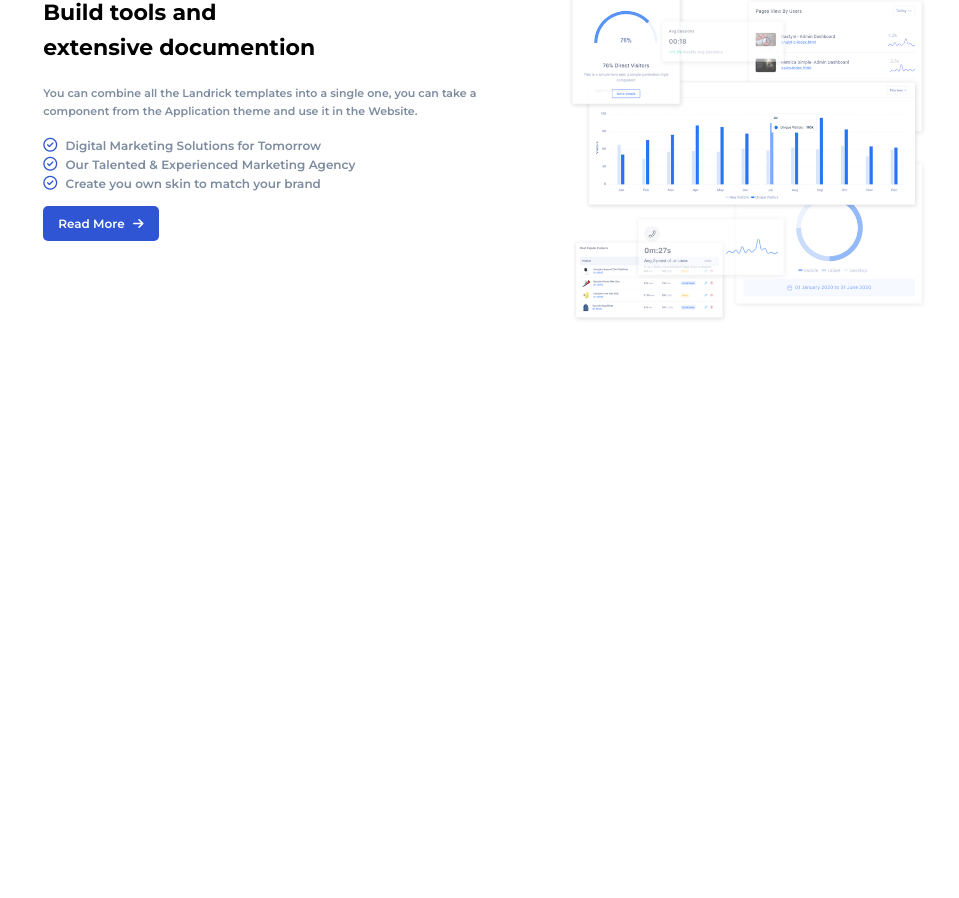
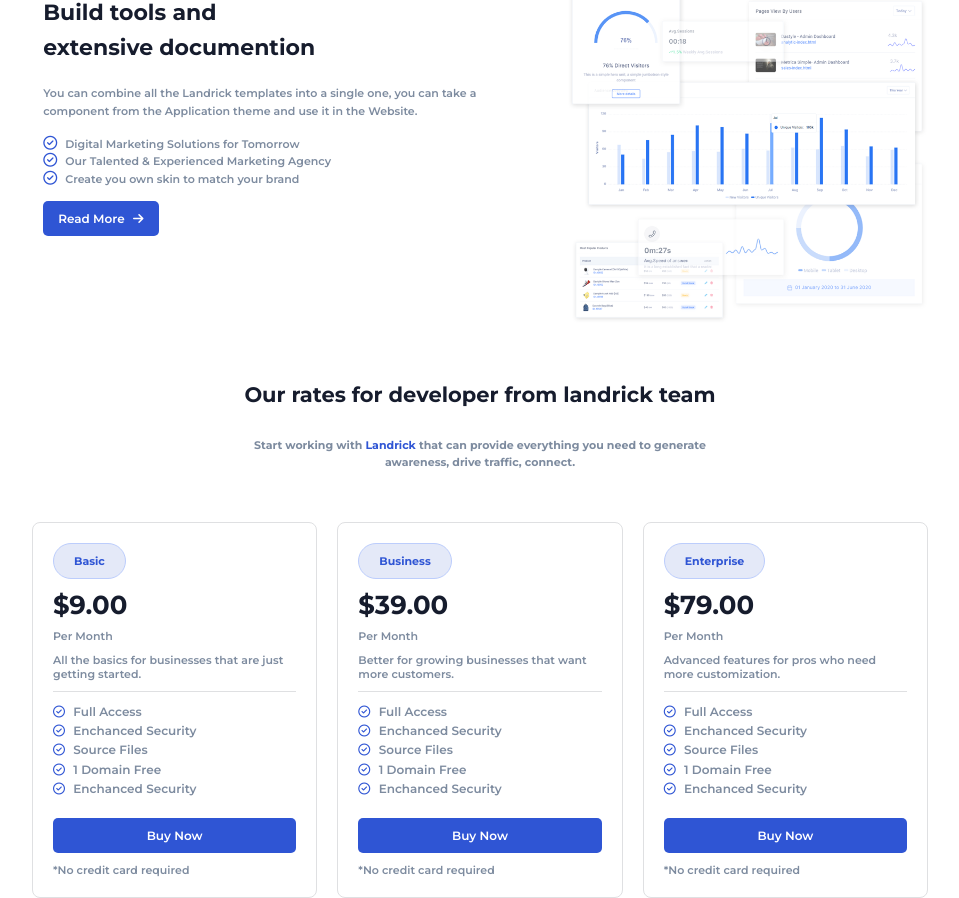
Before and after one commit to fabiodigiacomopepe/proj-html-vuejs, a Vue app: page / in a window 1280 px wide. Shown: the part 1591-2489 px from the top of the page, without its empty margins (160-1119 px from the left). Before the commit the page ends 1938 px from the top, so only its background shows below. Built offline with nearby package versions, Linux system fonts and the light colour scheme.

Commit message:
Add price section on PageMain

```diff
--- a/src/components/PageHeader.vue
+++ b/src/components/PageHeader.vue
@@ -141,6 +141,10 @@ header {
             font-size: 12px;
             font-weight: bold;
 
+            a {
+                color: #5c6675;
+            }
+
             .navActive {
                 color: $colore_primario;
             }
@@ -194,20 +198,14 @@ header {
             width: 55%;
 
             .tag {
-                color: $colore_primario;
-                background-color: #e4e9f8;
-                border: 1px solid #bccdfc;
-                padding: 5px 8px;
-                border-radius: 15px;
-                width: max-content;
-                font-weight: bold;
-                font-size: 10px;
+                @include tag;
             }
 
             h1 {
                 padding: 10px 0;
                 font-size: 30px;
                 line-height: 1.6;
+                color: #161c2d;
             }
 
             .description {
--- a/src/components/PageMain.vue
+++ b/src/components/PageMain.vue
@@ -98,6 +98,65 @@ export default {
                 <img src="./../assets/img/1.png" alt="grafico">
             </div>
         </section>
+
+        <section class="price">
+            <div class="title_description">
+                <h3>Our rates for developer from landrick team</h3>
+                <div class="description">Start working with <span>Landrick</span> that can provide everything you need to
+                    generate awareness, drive traffic, connect.
+                </div>
+            </div>
+
+            <div class="card_container">
+                <div class="single_card">
+                    <h5>Basic</h5>
+                    <h2>$9.00</h2>
+                    <div class="duration">Per Month</div>
+                    <div class="description_price">All the basics for businesses that are just getting started.</div>
+                    <ul>
+                        <li><i class="fa-regular fa-circle-check"></i> Full Access</li>
+                        <li><i class="fa-regular fa-circle-check"></i> Enchanced Security</li>
+                        <li><i class="fa-regular fa-circle-check"></i> Source Files</li>
+                        <li><i class="fa-regular fa-circle-check"></i> 1 Domain Free</li>
+                        <li><i class="fa-regular fa-circle-check"></i> Enchanced Security</li>
+                    </ul>
+                    <div><a href="#">Buy Now</a></div>
+                    <div>*No credit card required</div>
+                </div>
+
+                <div class="single_card">
+                    <h5>Business</h5>
+                    <h2>$39.00</h2>
+                    <div class="duration">Per Month</div>
+                    <div class="description_price">Better for growing businesses that want more customers.</div>
+                    <ul>
+                        <li><i class="fa-regular fa-circle-check"></i> Full Access</li>
+                        <li><i class="fa-regular fa-circle-check"></i> Enchanced Security</li>
+                        <li><i class="fa-regular fa-circle-check"></i> Source Files</li>
+                        <li><i class="fa-regular fa-circle-check"></i> 1 Domain Free</li>
+                        <li><i class="fa-regular fa-circle-check"></i> Enchanced Security</li>
+                    </ul>
+                    <div><a href="#">Buy Now</a></div>
+                    <div>*No credit card required</div>
+                </div>
+
+                <div class="single_card">
+                    <h5>Enterprise</h5>
+                    <h2>$79.00</h2>
+                    <div class="duration">Per Month</div>
+                    <div class="description_price">Advanced features for pros who need more customization.</div>
+                    <ul>
+                        <li><i class="fa-regular fa-circle-check"></i> Full Access</li>
+                        <li><i class="fa-regular fa-circle-check"></i> Enchanced Security</li>
+                        <li><i class="fa-regular fa-circle-check"></i> Source Files</li>
+                        <li><i class="fa-regular fa-circle-check"></i> 1 Domain Free</li>
+                        <li><i class="fa-regular fa-circle-check"></i> Enchanced Security</li>
+                    </ul>
+                    <div><a href="#">Buy Now</a></div>
+                    <div>*No credit card required</div>
+                </div>
+            </div>
+        </section>
     </main>
 </template>
 
@@ -116,6 +175,7 @@ main {
                 font-size: 22px;
                 font-weight: 600;
                 margin-bottom: 20px;
+                color: #161c2d;
             }
 
             div {
@@ -140,6 +200,7 @@ main {
                 border-radius: 5px;
                 padding: 20px;
                 position: relative;
+                color: #161c2d;
 
                 .icone {
                     @include icone_quadrate;
@@ -215,6 +276,7 @@ main {
             h3 {
                 font-size: 22px;
                 margin-bottom: 20px;
+                color: #161c2d;
             }
 
             div {
@@ -297,6 +359,7 @@ main {
                 font-size: 22px;
                 line-height: 1.6;
                 margin-bottom: 20px;
+                color: #161c2d;
             }
 
             .description {
@@ -311,7 +374,7 @@ main {
             ul {
                 color: #7d8b9f;
                 font-weight: 600;
-                font-size: 12px;
+                font-size: 11px;
                 line-height: 1.6;
                 margin-bottom: 20px;
 
@@ -334,6 +397,10 @@ main {
                     margin-left: 5px
                 }
             }
+
+            .read_more:hover {
+                background-color: #2443ac;
+            }
         }
 
         .right-side {
@@ -347,5 +414,104 @@ main {
             }
         }
     }
+
+    .price {
+        text-align: center;
+
+        .title_description {
+            margin-top: 35px;
+
+            h3 {
+                color: #161c2d;
+                font-size: 21px;
+                margin-bottom: 30px;
+            }
+
+            .description {
+                font-size: 11px;
+                line-height: 1.6;
+                width: 55%;
+                margin: 0 auto 50px;
+                font-weight: bold;
+                color: #7d8b9f;
+
+                span {
+                    color: $colore_primario;
+                }
+            }
+        }
+
+        .card_container {
+            display: flex;
+            gap: 20px;
+            text-align: left;
+
+            .single_card {
+                width: calc(100% / 3);
+                border: 1px solid #dfe0e2;
+                padding: 20px;
+                border-radius: 8px;
+                color: #7d8b9f;
+                font-weight: 600;
+                font-size: 11px;
+
+                h5 {
+                    @include tag;
+                    padding: 10px 20px;
+                    font-size: 11px;
+                    border-radius: 20px;
+                    margin-bottom: 10px;
+                }
+
+                h2 {
+                    font-size: 26px;
+                    margin-bottom: 8px;
+                    color: #161c2d;
+                }
+
+                .duration {
+                    margin-bottom: 10px;
+                }
+
+                .description_price {
+                    border-bottom: 1px solid #dfe0e2;
+                    padding-bottom: 10px;
+                    margin-bottom: 10px;
+                }
+
+                ul {
+                    font-size: 12px;
+                    line-height: 1.6;
+                    margin-bottom: 20px;
+
+                    .fa-circle-check {
+                        color: $colore_primario;
+                        margin-right: 5px;
+                    }
+                }
+
+                a {
+                    display: inline-block;
+                    text-align: center;
+                    width: 100%;
+                    background-color: $colore_primario;
+                    color: white;
+                    font-weight: 600;
+                    font-size: 12px;
+                    padding: 10px 0;
+                    border-radius: 5px;
+                    margin-bottom: 10px;
+                }
+
+                a:hover {
+                    background-color: #2443ac;
+                }
+            }
+
+            .single_card:hover {
+                scale: 1.05;
+            }
+        }
+    }
 }
 </style>
--- a/src/styles/partials/mixins.scss
+++ b/src/styles/partials/mixins.scss
@@ -13,3 +13,14 @@
     font-weight: 600;
     line-height: 1.6;
 }
+
+@mixin tag {
+    color: $colore_primario;
+    background-color: #e4e9f8;
+    border: 1px solid #bccdfc;
+    padding: 5px 8px;
+    border-radius: 15px;
+    width: max-content;
+    font-weight: bold;
+    font-size: 10px;
+}
```
